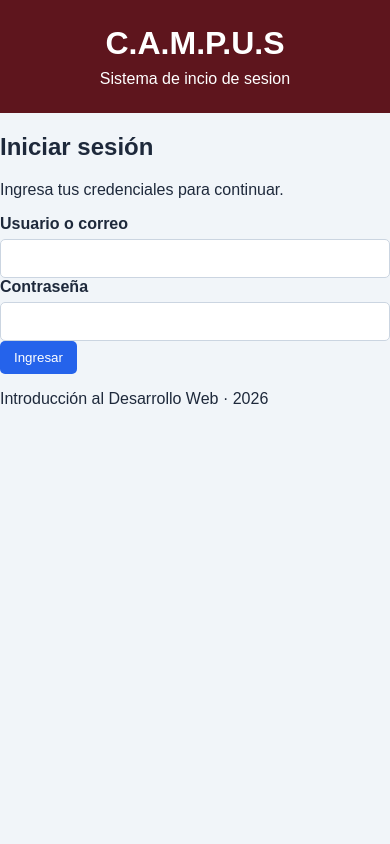
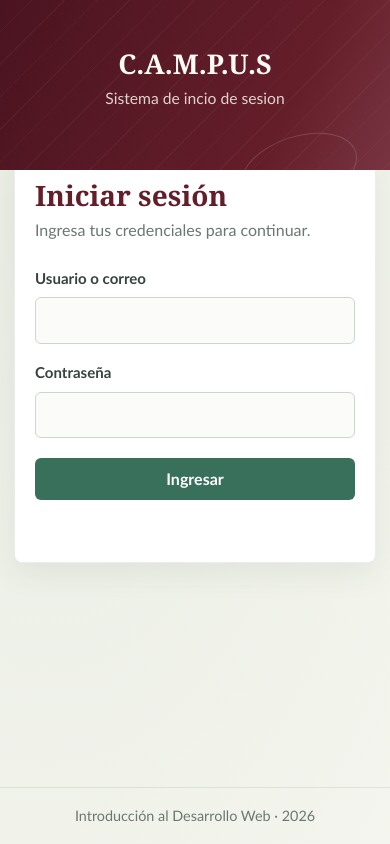
Before and after one commit to NicolasUnsa/campus, a website: page public/index.html in a window 390 px wide. Drawn offline with Linux system fonts and the light colour scheme; no server answers.

Commit message:
Modifacion estilos

```diff
--- a/public/css/estilos.css
+++ b/public/css/estilos.css
@@ -1,101 +1,367 @@
-* {
+:root {
+    color-scheme: light;
+    font-family: "Trebuchet MS", "Segoe UI", sans-serif;
+    color: #26332f;
+    background: #f5f6ef;
+    font-synthesis: none;
+    text-rendering: optimizeLegibility;
+    --granate: #641e2a;
+    --granate-oscuro: #4a1420;
+    --verde: #39705c;
+    --verde-oscuro: #285643;
+    --tinta: #26332f;
+    --suave: #6b7771;
+    --borde: #dce3db;
+    --papel: #ffffff;
+}
+
+*,
+*::before,
+*::after {
     box-sizing: border-box;
 }
+
 body {
+    min-width: 320px;
+    min-height: 100vh;
     margin: 0;
-    font-family: Arial, Helvetica, sans-serif;
-    background: #f1f5f9;
-    color: #1e293b;
+    display: flex;
+    flex-direction: column;
+    background:
+        radial-gradient(ellipse at 12% 18%, rgba(116, 153, 117, 0.09), transparent 34rem),
+        #f5f6ef;
+    color: var(--tinta);
+    line-height: 1.55;
 }
-header {
-    background: rgb(94, 21, 29);
-    color: white;
-    padding: 25px;
+
+.encabezado {
+    position: relative;
+    overflow: hidden;
+    padding: 34px 20px 46px;
+    background:
+        repeating-linear-gradient(135deg, transparent 0 22px, rgba(255, 255, 255, 0.035) 22px 23px),
+        linear-gradient(115deg, var(--granate-oscuro), var(--granate) 72%, #783541);
+    color: #fffaf3;
     text-align: center;
 }
-header h1 {
-    margin: 0 0 8px;
+
+.encabezado::after {
+    position: absolute;
+    right: max(8%, calc((100% - 1100px) / 2));
+    bottom: -34px;
+    width: 120px;
+    height: 68px;
+    border: 1px solid rgba(255, 255, 255, 0.15);
+    border-radius: 50%;
+    content: "";
+    transform: rotate(-18deg);
 }
-header p {
+
+.encabezado .contenedor {
+    position: relative;
+    z-index: 1;
+}
+
+.encabezado h1 {
+    margin: 0 0 5px;
+    font-family: Georgia, "Times New Roman", serif;
+    font-size: clamp(1.7rem, 5vw, 2.35rem);
+    font-weight: 600;
+    line-height: 1.2;
+}
+
+.encabezado p {
+    margin: 0;
+    color: rgba(255, 250, 243, 0.82);
+    font-size: 0.98rem;
+}
+
+.contenedor {
+    width: min(1100px, calc(100% - 40px));
+    margin: 30px auto;
+}
+
+main.contenedor {
+    flex: 1;
+}
+
+.tarjeta {
+    margin-bottom: 22px;
+    padding: clamp(20px, 3vw, 30px);
+    border: 1px solid rgba(82, 105, 88, 0.12);
+    border-radius: 8px;
+    background: var(--papel);
+    box-shadow: 0 12px 30px rgba(43, 57, 48, 0.07);
+}
+
+.tarjeta h2 {
+    margin: 0 0 18px;
+    color: var(--granate);
+    font-family: Georgia, "Times New Roman", serif;
+    font-size: 1.45rem;
+    font-weight: 600;
+    line-height: 1.3;
+}
+
+.tarjeta-login h2 {
+    margin-bottom: 5px;
+    font-size: 1.75rem;
+}
+
+.pagina-acceso {
+    display: grid;
+    place-items: start center;
+    margin-top: -22px;
+    padding-bottom: 28px;
+}
+
+.tarjeta-login {
+    width: min(100%, 470px);
+    padding: 32px;
+}
+
+.texto-secundario {
+    margin: 0 0 24px;
+    color: var(--suave);
+}
+
+.campo {
+    margin-bottom: 17px;
+}
+
+label {
+    display: block;
+    margin-bottom: 7px;
+    color: #36443d;
+    font-size: 0.94rem;
+    font-weight: 700;
+}
+
+input:not([type="hidden"]) {
+    width: 100%;
+    min-height: 46px;
+    padding: 10px 13px;
+    border: 1px solid #cbd6cc;
+    border-radius: 6px;
+    outline: none;
+    background: #fbfcf9;
+    color: var(--tinta);
+    font: inherit;
+    transition: border-color 160ms ease, box-shadow 160ms ease, background 160ms ease;
+}
+
+input::placeholder {
+    color: #89948d;
+}
+
+input:focus-visible {
+    border-color: var(--verde);
+    background: #fff;
+    box-shadow: 0 0 0 3px rgba(57, 112, 92, 0.15);
+}
+
+#formLogin .boton {
+    width: 100%;
+    margin-top: 3px;
+}
+
+#formEstudiante {
+    display: grid;
+    grid-template-columns: repeat(2, minmax(0, 1fr));
+    gap: 0 18px;
+}
+
+#formEstudiante .campo:nth-of-type(3) {
+    grid-column: 1 / -1;
+}
+
+.boton {
+    display: inline-flex;
+    min-height: 42px;
+    align-items: center;
+    justify-content: center;
+    padding: 9px 16px;
+    border: 1px solid transparent;
+    border-radius: 6px;
+    background: var(--verde);
+    color: white;
+    font: inherit;
+    font-weight: 700;
+    line-height: 1.25;
+    text-align: center;
+    cursor: pointer;
+    transition: background 160ms ease, border-color 160ms ease, transform 160ms ease;
+}
+
+.boton:hover {
+    background: var(--verde-oscuro);
+    transform: translateY(-1px);
+}
+
+.boton:focus-visible {
+    outline: 3px solid rgba(57, 112, 92, 0.3);
+    outline-offset: 2px;
+}
+
+.boton:disabled {
+    cursor: wait;
+    opacity: 0.68;
+    transform: none;
+}
+
+.boton-secundario {
+    border-color: #d5dfd6;
+    background: #eef3ed;
+    color: #3b5144;
+}
+
+.boton-secundario:hover {
+    border-color: #c4d2c5;
+    background: #e2ebe1;
+}
+
+.boton-peligro {
+    background: #a63c3c;
+}
+
+.boton-peligro:hover {
+    background: #852d31;
+}
+
+.barra-superior {
+    display: flex;
+    align-items: center;
+    justify-content: space-between;
+    gap: 16px;
+    margin-bottom: 20px;
+}
+
+.barra-superior h2 {
     margin: 0;
 }
-.container {
-    width: 95%;
-    max-width: 1200px;
-    margin: 30px auto;
+
+.tabla-contenedor {
+    overflow-x: auto;
+    border: 1px solid var(--borde);
+    border-radius: 6px;
 }
-.card {
-    background: white;
-    padding: 25px;
-    margin-bottom: 25px;
-    border-radius: 10px;
-    box-shadow: 0 3px 10px rgba(0, 0, 0, 0.08);
-}
-.form-group {
-    margin-bottom: 18px;
-}
-label {
-    display: block;
-    margin-bottom: 6px;
-    font-weight: bold;
-}
-input {
-    width: 100%;
-    padding: 10px;
-    border: 1px solid #cbd5e1;
-    border-radius: 5px;
-    font-size: 15px;
-}
-button {
-    padding: 9px 14px;
-    border: none;
-    border-radius: 5px;
-    background: #2563eb;
-    color: white;
-    cursor: pointer;
-    margin-right: 5px;
-}
-button:hover {
-    background: #1d4ed8;
-}
-button.secondary {
-    background: #64748b;
-}
-button.danger {
-    background: #dc2626;
-}
-button.danger:hover {
-    background: #b91c1c;
-}
-.table-header {
-    display: flex;
-    justify-content: space-between;
-    align-items: center;
-    margin-bottom: 15px;
-}
-.table-container {
-    overflow-x: auto;
-}
+
 table {
     width: 100%;
+    min-width: 650px;
     border-collapse: collapse;
+    background: #fff;
 }
+
 th,
 td {
-    padding: 12px;
-    border-bottom: 1px solid #e2e8f0;
+    padding: 13px 15px;
+    border-bottom: 1px solid #e8ede7;
     text-align: left;
+    vertical-align: middle;
 }
+
 th {
-    background: #eff6ff;
+    background: #edf3ec;
+    color: #344a3d;
+    font-size: 0.88rem;
+    font-weight: 700;
+    white-space: nowrap;
 }
-#message {
-    margin-top: 15px;
-    font-weight: bold;
+
+tbody tr:last-child td {
+    border-bottom: 0;
 }
-.success {
-    color: #15803d;
+
+tbody tr:hover {
+    background: #fafbf7;
 }
-.error {
-    color: #dc2626;
+
+td.acciones {
+    display: flex;
+    gap: 8px;
+    white-space: nowrap;
 }
+
+td.acciones .boton {
+    min-height: 36px;
+    padding: 7px 11px;
+    font-size: 0.9rem;
+}
+
+.mensaje {
+    min-height: 1.5em;
+    margin: 14px 0 0;
+    font-weight: 700;
+}
+
+.mensaje-exito {
+    color: #286744;
+}
+
+.mensaje-error {
+    color: #a53237;
+}
+
+.pie {
+    padding: 17px 20px;
+    border-top: 1px solid rgba(75, 96, 78, 0.12);
+    color: var(--suave);
+    font-size: 0.9rem;
+    text-align: center;
+}
+
+.pie p {
+    margin: 0;
+}
+
+[hidden] {
+    display: none !important;
+}
+
+@media (max-width: 640px) {
+    .encabezado {
+        padding: 28px 16px 40px;
+    }
+
+    .contenedor {
+        width: min(100% - 28px, 520px);
+        margin-top: 20px;
+        margin-bottom: 20px;
+    }
+
+    .pagina-acceso {
+        margin-top: -18px;
+    }
+
+    .tarjeta-login {
+        padding: 24px 20px;
+    }
+
+    #formEstudiante {
+        grid-template-columns: minmax(0, 1fr);
+    }
+
+    #formEstudiante .campo:nth-of-type(3) {
+        grid-column: auto;
+    }
+
+    #formEstudiante > .boton {
+        width: 100%;
+        margin-bottom: 8px;
+    }
+
+    .barra-superior {
+        align-items: flex-start;
+        flex-direction: column;
+    }
+}
+
+@media (prefers-reduced-motion: reduce) {
+    *,
+    *::before,
+    *::after {
+        scroll-behavior: auto !important;
+        transition-duration: 0.01ms !important;
+    }
+}
```
